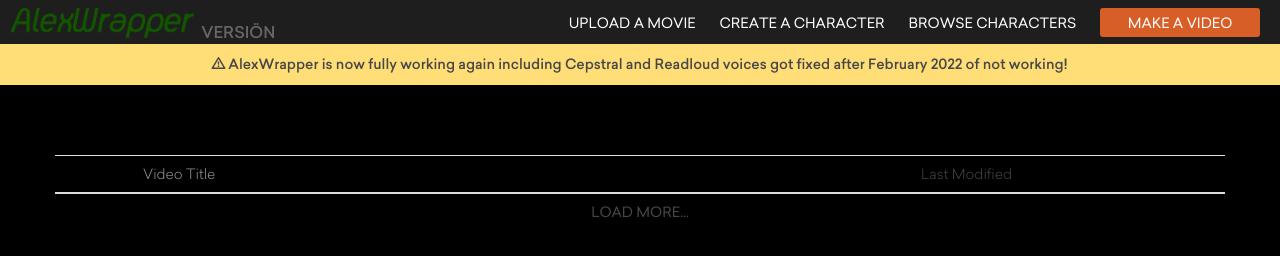
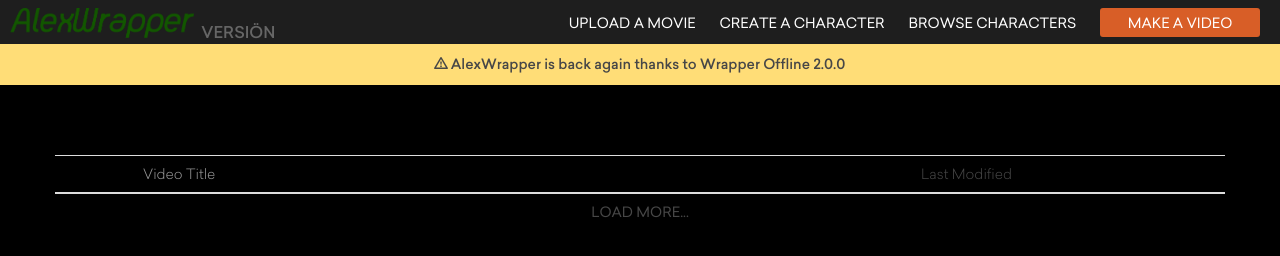
Before and after one commit to kubakolodziejczak804/AlexWrapper-Revival-Reupload, a website: page html/list.html in a window 1280 px wide. Drawn offline with Linux system fonts and the light colour scheme; no server answers.

Commit message:
Update list.html

```diff
--- a/html/list.html
+++ b/html/list.html
@@ -51,7 +51,7 @@
 				<a href="/go_full" class="button_big">MAKE A VIDEO</a>
 			</div>
 		</div>
-		<div class="warning"><strong>AlexWrapper is now fully working again including Cepstral and Readloud voices got fixed after February 2022 of not working!<a
+		<div class="warning"><strong>AlexWrapper is back again thanks to Wrapper Offline 2.0.0 <a
 		</div>
 	</header>
 	<table>
```
